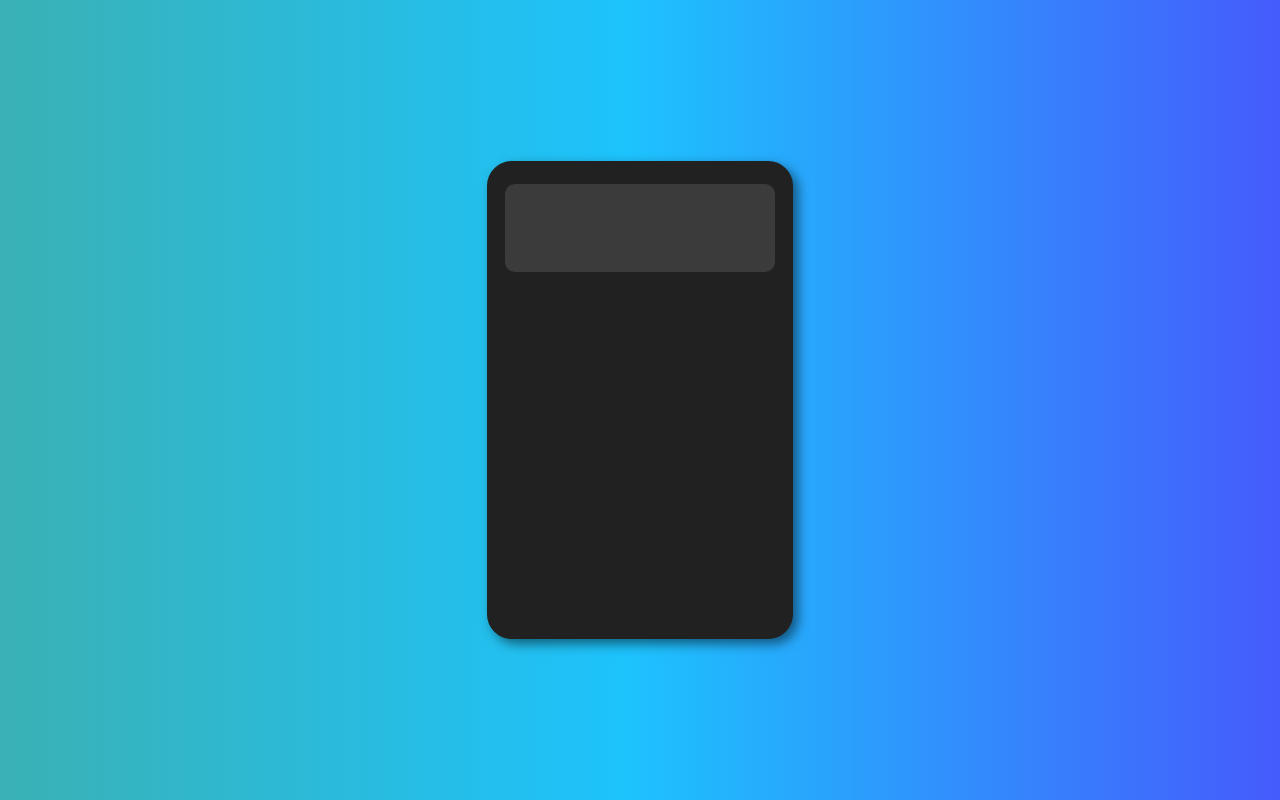
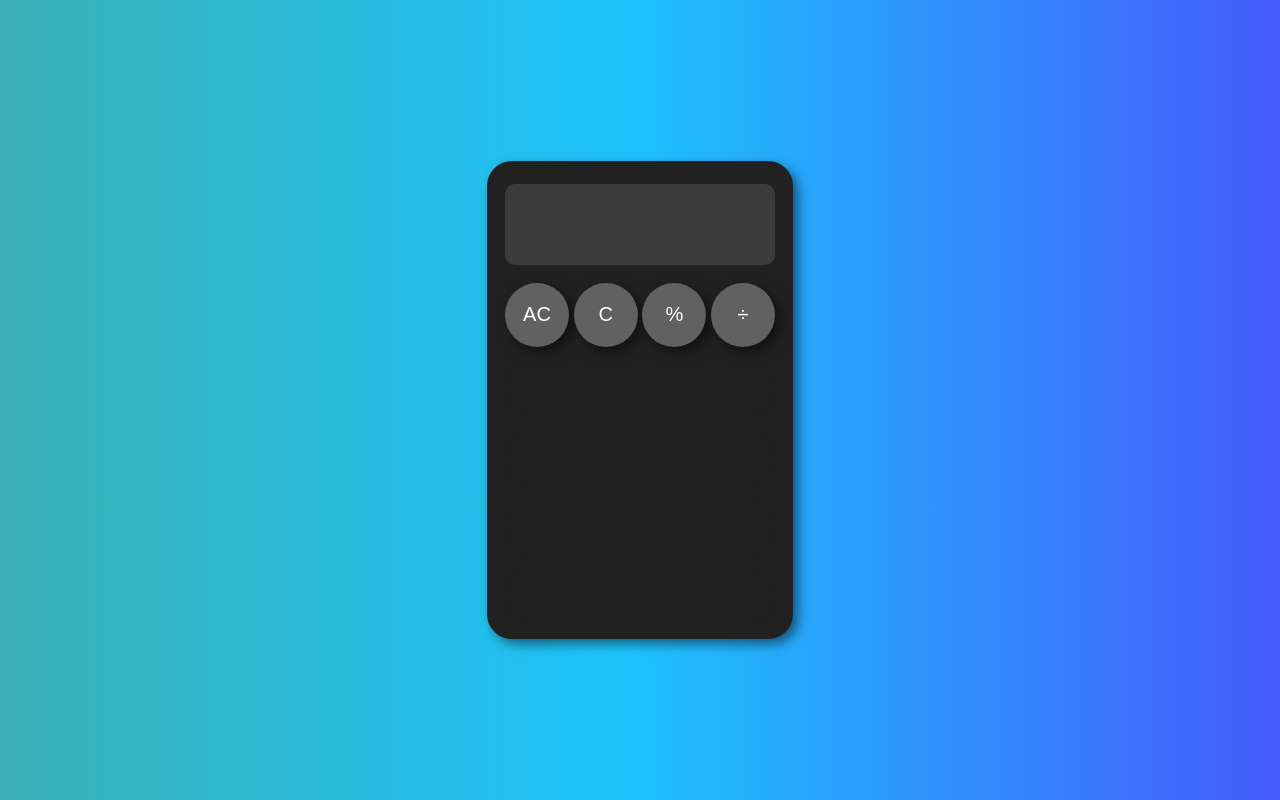
Before and after one commit to Paul-iwnl/Calculator, a plain HTML site: page index.html in a window 1280 px wide. Drawn offline with Linux system fonts and the light colour scheme.

Commit message:
Added some button and the screen as well as their styling

```diff
--- a/index.html
+++ b/index.html
@@ -12,8 +12,19 @@
             <div class = "screen">
 
             </div>
-            <div class="first-row">
-
+            <div class="first row">
+                <button id="AC" class="btn">AC</button>
+                <button id="C" class="btn">C</button>
+                <button id="mod" class="btn">%</button>
+                <button id="divide" class="btn">÷</button>
+            </div>
+            <div class="second row">
+            </div>
+            <div class="third row">
+            </div>
+            <div class="forth row">
+            </div>
+            <div class="fifth row">
             </div>
         </div>
     </div>
--- a/style.css
+++ b/style.css
@@ -31,7 +31,7 @@ body {
 .screen
 {
     width: 90%;
-    height: 5.5rem;
+    height: 6rem;
     background-color: #3B3B3B;
     margin-top: 20px;
     margin-bottom: 10px;
@@ -44,10 +44,39 @@ body {
     height:4rem;
     border-radius: 25px;
     margin: 2.5%;
-    background-color: #616161;
+    background-color: #212121;
+    display: flex;
+    justify-content: space-between;
 }
 
 .fifth
 {
-    margin-bottom: 3%;
+    margin-bottom: 4%;
 }
+
+.btn
+{
+    width: 4rem;
+    height: 4rem;
+    border-radius: 100%;
+    border-style: solid;
+    border: 0%;
+    background-color: #616161;
+    font-size: 20px;
+    color: white;
+    transition: transform 0.3s ease;
+    border:0px;
+    box-shadow: 5px 5px 12px rgba(0, 0, 0, 0.5);
+}
+
+.btn:hover
+{
+    background-color: #BDBDBD;
+    color: black;
+    transform: translateY(-4px);
+}
+
+.btn:active
+{
+    transform: translateY(4px);
+}
```
